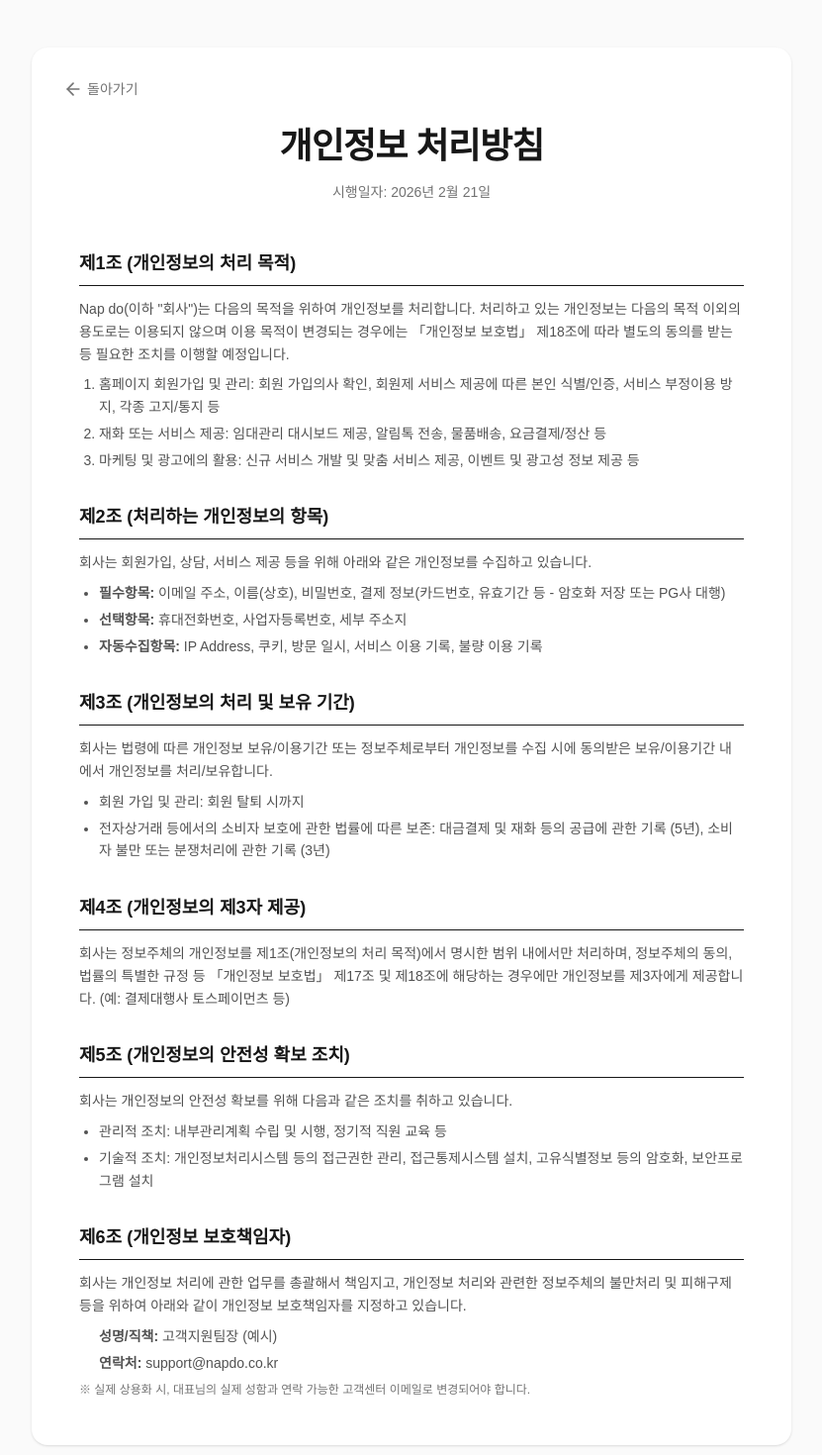
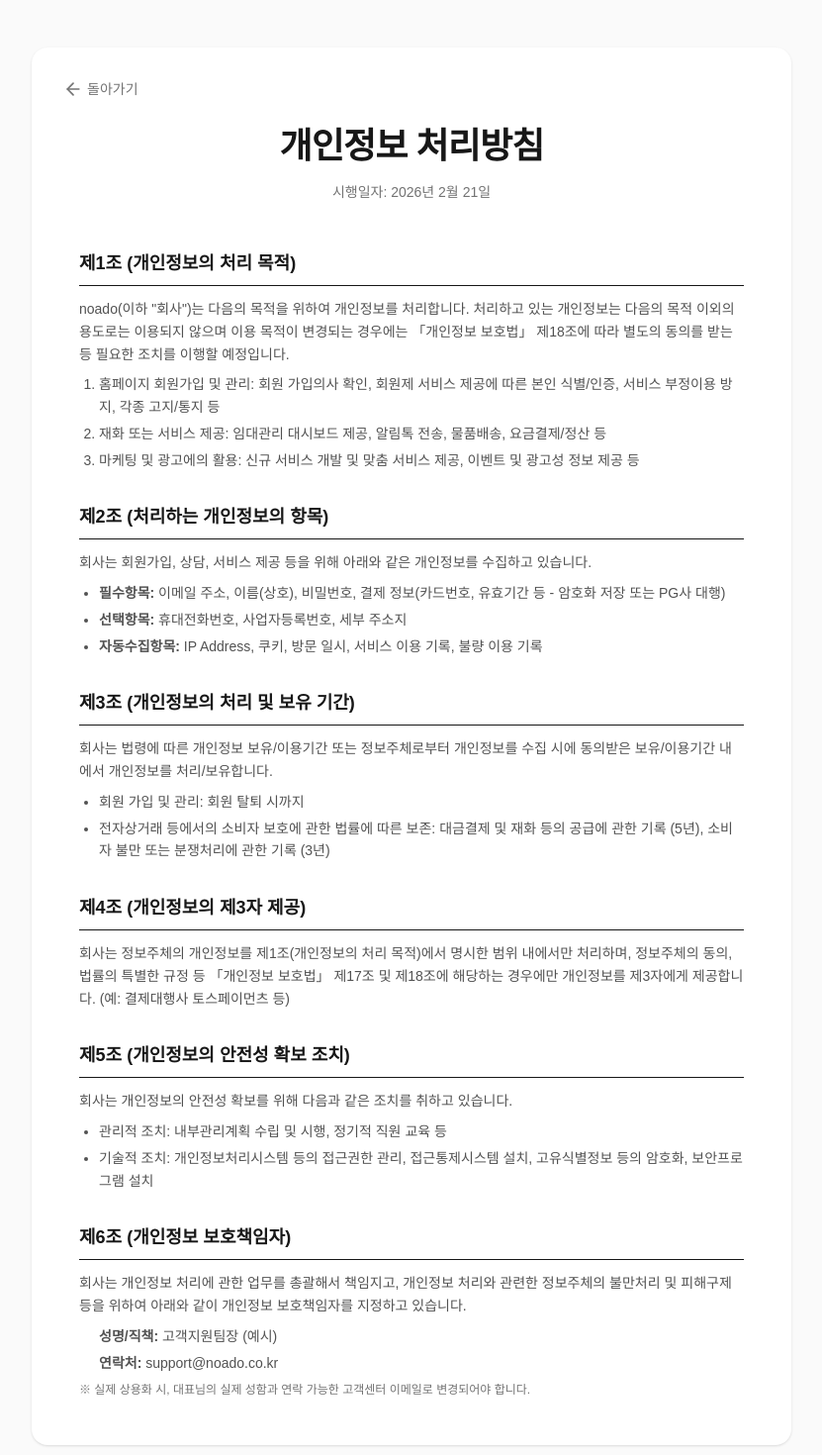
Before and after one commit to knot4844/ofc, a Next.js app: page /privacy in a window 1280 px wide. Shown: the top 1470 px of the page at 99% size, without its empty margins (224-1055 px from the left). Built offline with nearby package versions, Linux system fonts and the light colour scheme; no server answers.

Commit message:
fix: replace all napdo/Nap do instances with noado

```diff
--- a/src/app/api/cron/daily-briefing/route.ts
+++ b/src/app/api/cron/daily-briefing/route.ts
@@ -35,7 +35,7 @@ export async function GET(req: Request) {
             };
 
             const prompt = `
-                당신은 부동산 임대업 SaaS 'Nap do'의 AI 비서입니다.
+                당신은 부동산 임대업 SaaS 'noado'의 AI 비서입니다.
                 다음과 같은 건물 현황 통계가 주어집니다:
                 ${JSON.stringify(stats, null, 2)}
                 최고경영자(${business.ownerName})에게 아침 인사와 함께 핵심 이슈 3~4문장 내외로만 요약해 카카오톡 알림톡으로 보낼 짧은 브리핑 메시지를 작성하세요.
--- a/src/app/master-admin/page.tsx
+++ b/src/app/master-admin/page.tsx
@@ -92,7 +92,7 @@ export default function MasterAdminPage() {
                 <div className="max-w-7xl mx-auto px-4 sm:px-6 lg:px-8 h-16 flex items-center justify-between">
                     <div className="flex items-center gap-3">
                         <ShieldCheck className="text-blue-400" size={24} />
-                        <h1 className="font-bold text-lg tracking-tight">Nap do 백오피스 (SaaS Admin)</h1>
+                        <h1 className="font-bold text-lg tracking-tight">noado 백오피스 (SaaS Admin)</h1>
                     </div>
                     <button
                         onClick={() => setIsAuthenticated(false)}
--- a/src/app/page.tsx
+++ b/src/app/page.tsx
@@ -53,7 +53,7 @@ export default function LandingPage() {
                             <span className="text-transparent bg-clip-text bg-gradient-to-r from-blue-600 to-indigo-600">이제 AI가 대신합니다.</span>
                         </h1>
                         <p className="text-xl text-neutral-500 mb-10 max-w-2xl mx-auto animate-in fade-in slide-in-from-bottom-8 duration-700 delay-200">
-                            통장 입금 내역 확인, 세금계산서 발행, 미수금 독촉까지. 매일 반복되던 업무를 'Nap do'가 완벽하게 자동화합니다.
+                            통장 입금 내역 확인, 세금계산서 발행, 미수금 독촉까지. 매일 반복되던 업무를 'noado'가 완벽하게 자동화합니다.
                         </p>
                         <div className="flex flex-col sm:flex-row items-center justify-center gap-4 animate-in fade-in slide-in-from-bottom-10 duration-700 delay-300">
                             <Link href={user ? "/dashboard" : "/login"} className="w-full sm:w-auto px-8 py-4 bg-blue-600 text-white rounded-xl font-bold text-lg hover:bg-blue-700 transition-all shadow-lg shadow-blue-600/30 flex items-center justify-center gap-2 group">
@@ -64,7 +64,7 @@ export default function LandingPage() {
 
                         <div className="mt-16 sm:mt-24 mx-auto max-w-5xl rounded-2xl overflow-hidden shadow-2xl border border-neutral-200/60 relative animate-in zoom-in-95 fade-in duration-1000 delay-500 bg-black">
                             {/* Dashboard Mockup Image */}
-                            <Image src="/images/napdo_royal_blue_hero_1771798110526.png" alt="noado 대시보드" width={1200} height={750} className="w-full h-auto opacity-90 hover:opacity-100 transition-opacity" priority />
+                            <Image src="/images/noado_royal_blue_hero_1771798110526.png" alt="noado 대시보드" width={1200} height={750} className="w-full h-auto opacity-90 hover:opacity-100 transition-opacity" priority />
                         </div>
                     </div>
                 </section>
@@ -255,7 +255,7 @@ export default function LandingPage() {
                     <div className="flex gap-6 mt-4 md:mt-0">
                         <Link href="/terms" className="hover:text-neutral-900 transition-colors">이용약관</Link>
                         <Link href="/privacy" className="hover:text-neutral-900 transition-colors">개인정보 처리방침</Link>
-                        <a href="mailto:support@napdo.co.kr" className="hover:text-neutral-900 transition-colors">고객지원</a>
+                        <a href="mailto:support@noado.co.kr" className="hover:text-neutral-900 transition-colors">고객지원</a>
                     </div>
                 </div>
             </footer>
--- a/src/app/privacy/page.tsx
+++ b/src/app/privacy/page.tsx
@@ -3,8 +3,8 @@ import Link from 'next/link';
 import { ArrowLeft } from 'lucide-react';
 
 export const metadata = {
-    title: '개인정보 처리방침 | Nap do',
-    description: 'Nap do 개인정보 처리방침',
+    title: '개인정보 처리방침 | noado',
+    description: 'noado 개인정보 처리방침',
 };
 
 export default function PrivacyPolicyPage() {
@@ -27,7 +27,7 @@ export default function PrivacyPolicyPage() {
                     <section>
                         <h2 className="text-lg font-bold text-neutral-900 mb-3 border-b pb-2">제1조 (개인정보의 처리 목적)</h2>
                         <p>
-                            Nap do(이하 "회사")는 다음의 목적을 위하여 개인정보를 처리합니다. 처리하고 있는 개인정보는 다음의 목적 이외의 용도로는 이용되지 않으며 이용 목적이 변경되는 경우에는 「개인정보 보호법」 제18조에 따라 별도의 동의를 받는 등 필요한 조치를 이행할 예정입니다.
+                            noado(이하 "회사")는 다음의 목적을 위하여 개인정보를 처리합니다. 처리하고 있는 개인정보는 다음의 목적 이외의 용도로는 이용되지 않으며 이용 목적이 변경되는 경우에는 「개인정보 보호법」 제18조에 따라 별도의 동의를 받는 등 필요한 조치를 이행할 예정입니다.
                         </p>
                         <ol className="list-decimal pl-5 mt-2 space-y-1">
                             <li>홈페이지 회원가입 및 관리: 회원 가입의사 확인, 회원제 서비스 제공에 따른 본인 식별/인증, 서비스 부정이용 방지, 각종 고지/통지 등</li>
@@ -84,7 +84,7 @@ export default function PrivacyPolicyPage() {
                         </p>
                         <ul className="pl-5 mt-2 space-y-1">
                             <li><strong>성명/직책:</strong> 고객지원팀장 (예시)</li>
-                            <li><strong>연락처:</strong> support@napdo.co.kr</li>
+                            <li><strong>연락처:</strong> support@noado.co.kr</li>
                         </ul>
                         <p className="mt-2 text-xs text-neutral-500">※ 실제 상용화 시, 대표님의 실제 성함과 연락 가능한 고객센터 이메일로 변경되어야 합니다.</p>
                     </section>
```
